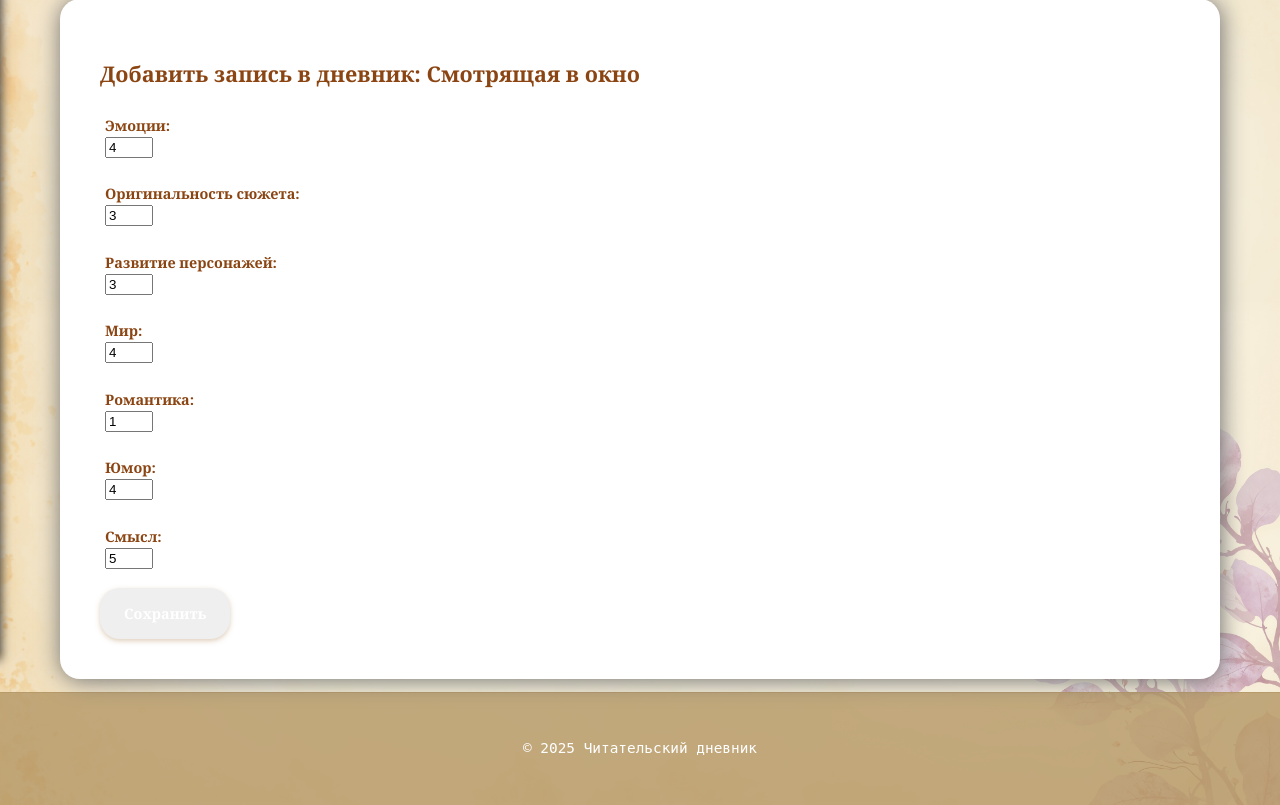
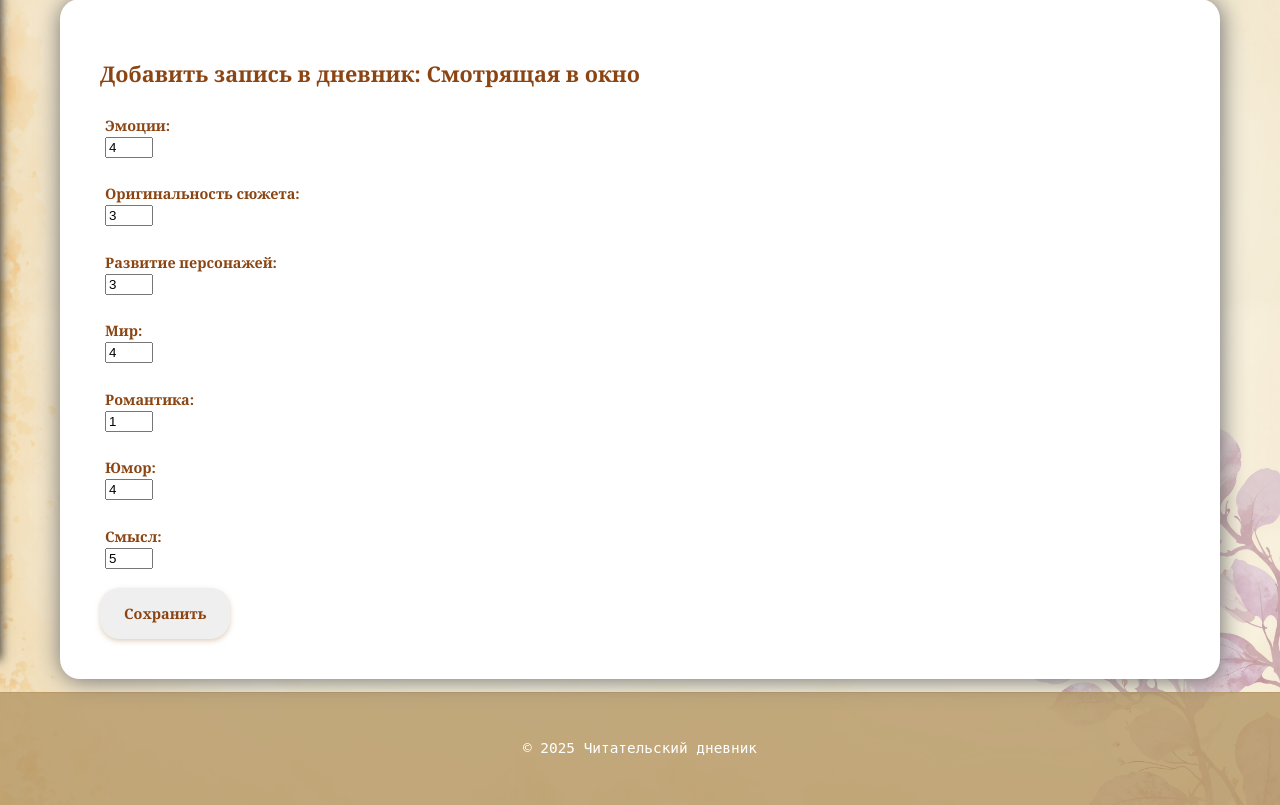
Before and after one commit to Hronaxe/book-diary, a Django app: page /profile/add_diary_entry/1 in a window 1280 px wide. Shown: the part 140-945 px from the top of the page. Run offline with Django 5.2, Linux system fonts and the light colour scheme; a user stored in the database is signed in; data comes from the database, SQL or seed files in the repository.

Commit message:
change style

```diff
--- a/core/templates/review_entry.html
+++ b/core/templates/review_entry.html
@@ -30,6 +30,6 @@
     {% csrf_token %}
     {{ form.as_p }}
 
-    <button type="submit" class="btn btn-primary">Сохранить</button>
+    <button type="submit" class="btn btn-primary" style="color: var(--medium-brown)">Сохранить</button>
   </form>
 {% endblock %}
```
